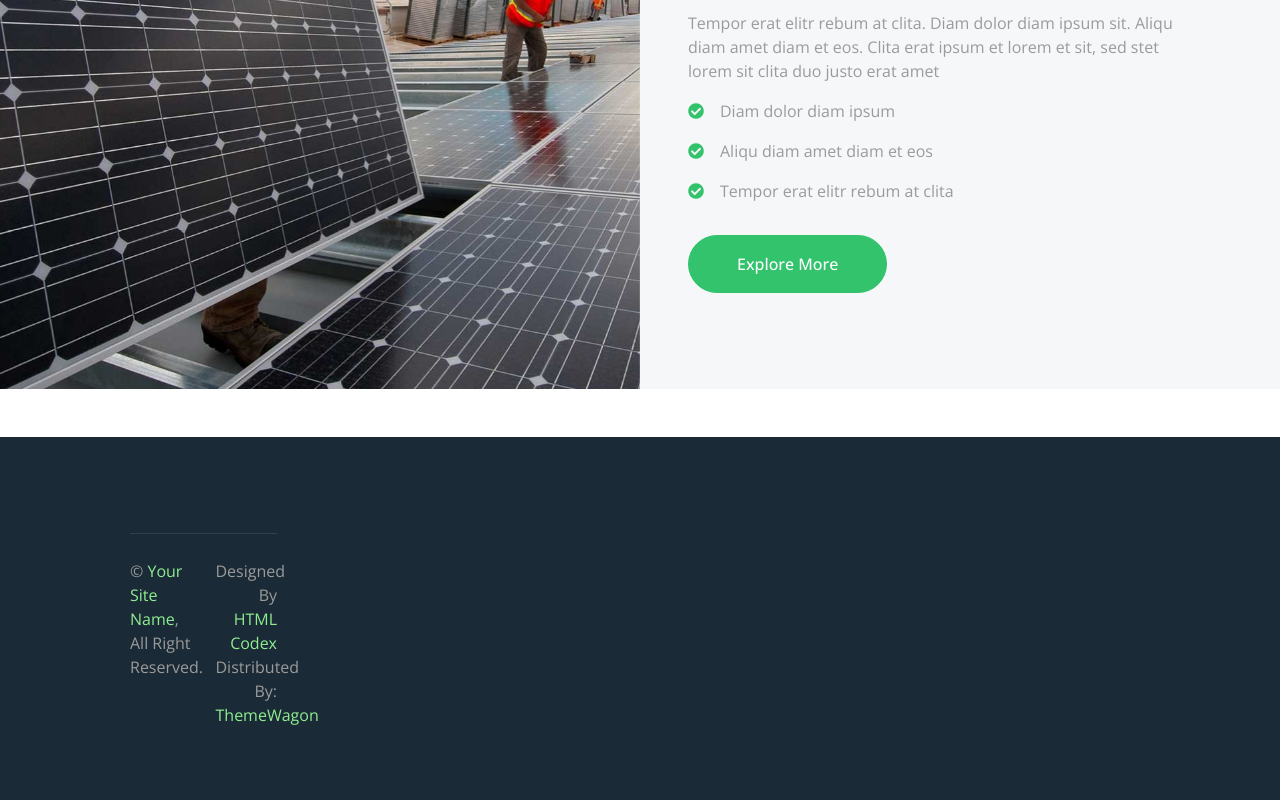
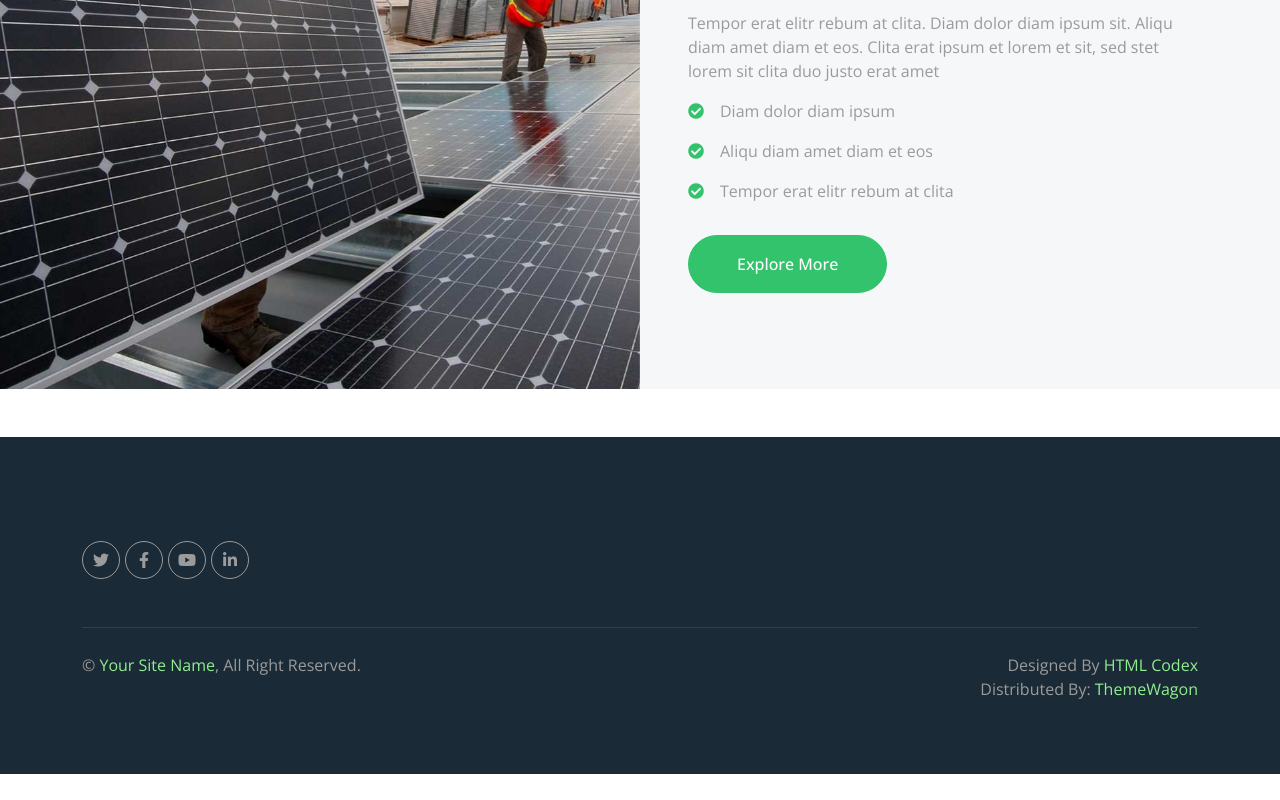
Before and after one commit to Youssef-Ahmed1/client-project, a plain HTML site: page about.html in a window 1280 px wide. Shown: the part 766-1566 px from the top of the page. After the commit the page ends 1540 px from the top, so only its background shows below. Drawn offline with nearby package versions, Linux system fonts and the light colour scheme.

Commit message:
changed stuff in the footer

```diff
--- a/about.html
+++ b/about.html
@@ -126,10 +126,17 @@
 
     <!-- Footer Start -->
     <div class="container-fluid bg-dark text-body footer mt-5 pt-5 wow fadeIn" data-wow-delay="0.1s">
-
         <div class="container py-5">
             <div class="row g-5">
-        <div class="col-lg-3 col-md-6">
+                <div class="col-lg-3 col-md-6">
+                    <div class="d-flex pt-2">
+                        <a class="btn btn-square btn-outline-light btn-social" href=""><i class="fab fa-twitter"></i></a>
+                        <a class="btn btn-square btn-outline-light btn-social" href=""><i class="fab fa-facebook-f"></i></a>
+                        <a class="btn btn-square btn-outline-light btn-social" href=""><i class="fab fa-youtube"></i></a>
+                        <a class="btn btn-square btn-outline-light btn-social" href=""><i class="fab fa-linkedin-in"></i></a>
+                    </div>
+                </div>
+
         <div class="container">
             <div class="copyright">
                 <div class="row">
```
